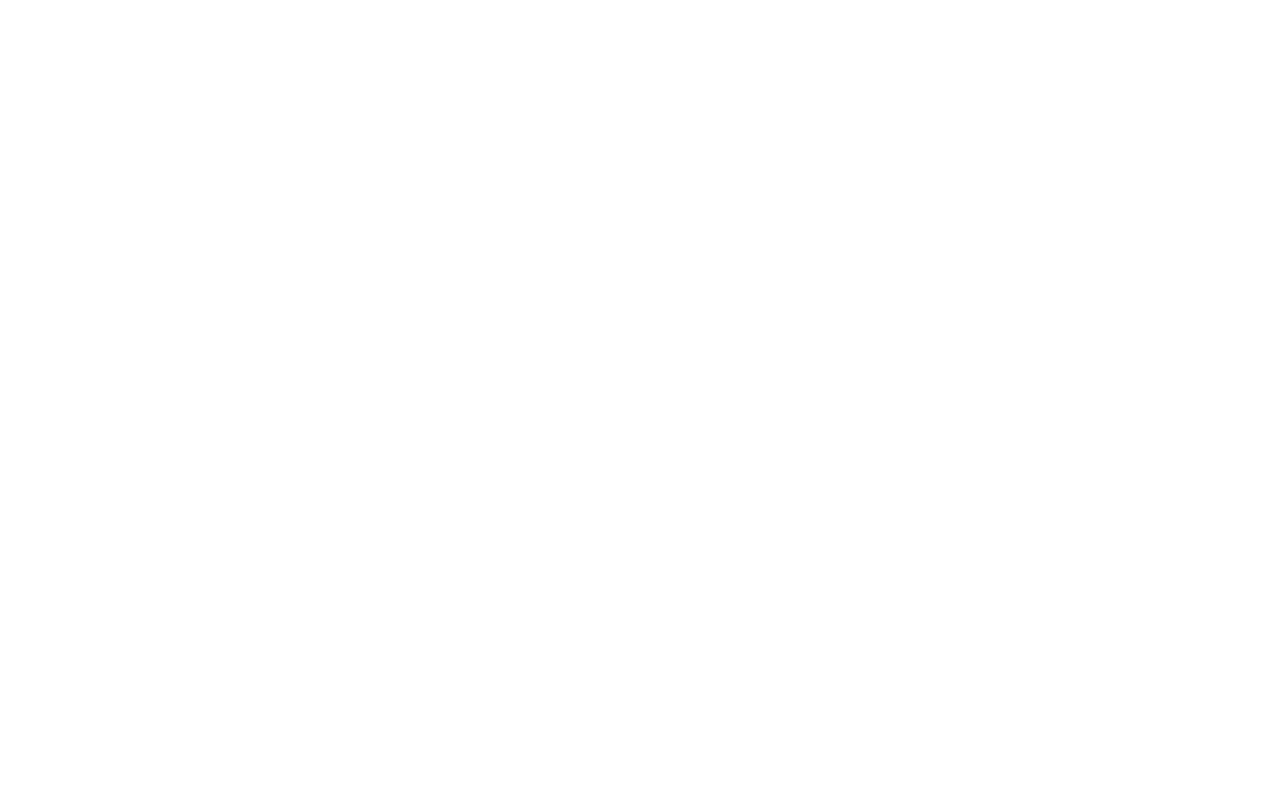
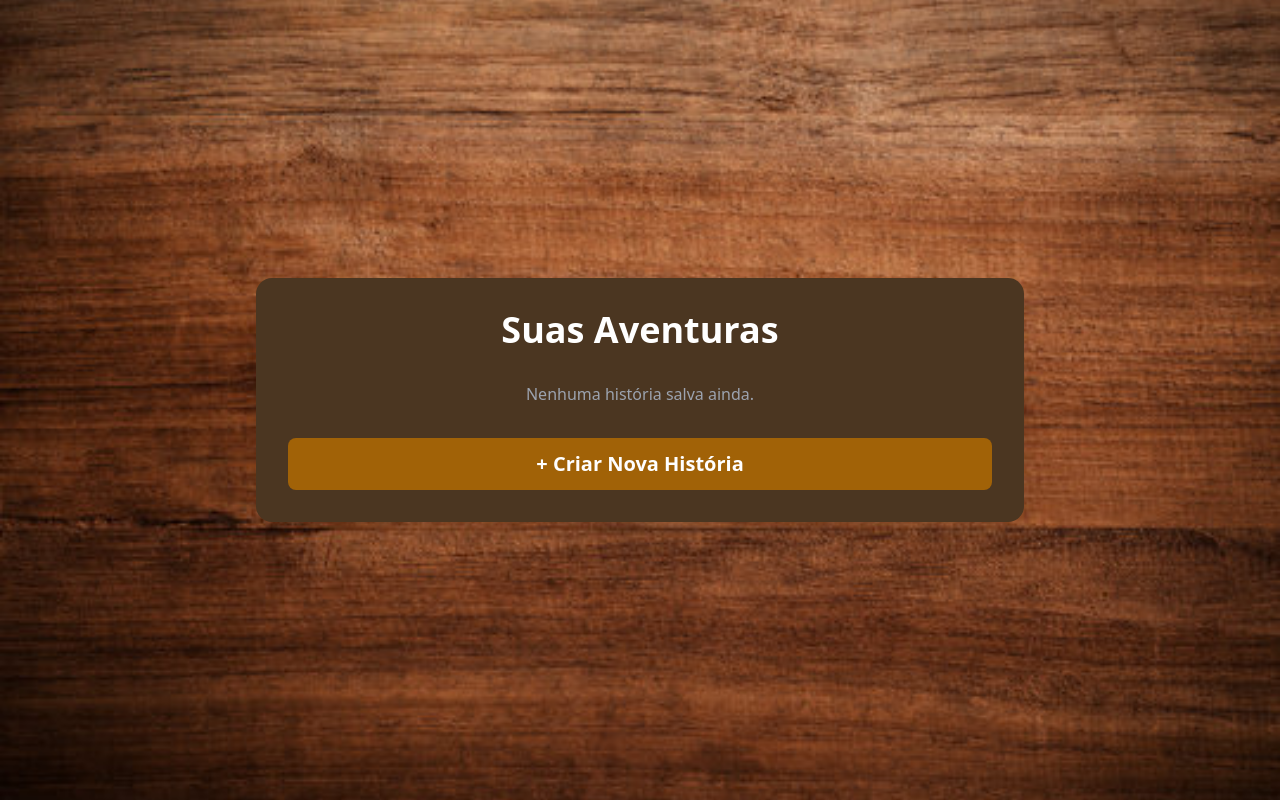
Before and after one commit to nuneslg/Talesmith, a React (Vite) app in the folder frontend/: page /historias in a window 1280 px wide. Before the commit this address had no page. Built offline with nearby package versions, Linux system fonts and the light colour scheme.

Commit message:
feat(front): criar tela inicial para listar histórias salvas  e criar histórias novas

```diff
--- a/frontend/src/App.jsx
+++ b/frontend/src/App.jsx
@@ -12,7 +12,7 @@ function App() {
       style={{ backgroundImage: `url(${background})` }}
     >
       <button
-        onClick={() => navigate('/config')}
+        onClick={() => navigate('/historias')}
         className="bg-red-700 hover:bg-red-800 text-white text-2xl px-8 py-4 rounded-md font-bold tracking-wider medieval-font transition duration-300 shadow-lg"
       >
         Jogar
--- a/frontend/src/main.jsx
+++ b/frontend/src/main.jsx
@@ -5,6 +5,7 @@ import { BrowserRouter, Routes, Route } from 'react-router-dom'
 import App from './App'
 import ChatPage from './pages/chat/ChatPage'
 import RPGConfig from './pages/chat/RPGConfig'
+import HistoryPages from './pages/historias/HistoryPages'  /* 👈 NOVO */
 import './index.css'
 
 
@@ -13,6 +14,7 @@ ReactDOM.createRoot(document.getElementById('root')).render(
     <BrowserRouter>
       <Routes>
         <Route path="/" element={<App />} />
+        <Route path="/historias" element={<HistoryPages />} /> {/* 👈 NOVO */} {/*alterei a tela inicial para apontar para a tela de histórias salvas e criar nova história*/}
         <Route path="/config" element={<RPGConfig />} /> {/* 👈 NOVO */}
         <Route path="/chat" element={<ChatPage />} />
       </Routes>
--- a/frontend/src/pages/chat/RPGConfig.jsx
+++ b/frontend/src/pages/chat/RPGConfig.jsx
@@ -22,12 +22,26 @@ function RPGConfig() {
   }
 
 
+
   const handleSubmit = (e) => {
-    e.preventDefault()
-    // Aqui você pode armazenar no localStorage ou em contexto
-    console.log('Configuração do jogo:', form)
-    navigate('/chat')
-  }
+    e.preventDefault();
+  // 1. Pega a lista de histórias que já existem no navegador
+  const historiasAtuais = JSON.parse(localStorage.getItem('rpg_historias')) || [];
+  // 2. Cria a nova história com os dados do formulário e um ID único
+  const novaHistoria = {
+    ...form, // Copia todos os dados do formulário (personagem, classe, etc.)
+    id: Date.now() // Cria um ID único baseado na data e hora atuais
+  };
+  // 3. Adiciona a nova história à lista
+  const novasHistorias = [...historiasAtuais, novaHistoria];
+  // 4. Salva a lista atualizada de volta no navegador
+  localStorage.setItem('rpg_historias', JSON.stringify(novasHistorias));
+
+  console.log('História salva com sucesso!', novaHistoria);
+
+  navigate('/chat');
+};
+
 
 
   return (
--- /dev/null
+++ b/frontend/src/pages/historias/HistoryPages.jsx
@@ -0,0 +1,79 @@
+import { useState, useEffect } from 'react'
+import { useNavigate } from 'react-router-dom'
+import fundo from './MadeiraFundo.jpg'
+
+function TelaInicial() {
+  const navigate = useNavigate()
+  const [historias, setHistorias] = useState([])
+
+  useEffect(() => {
+
+    const historiasSalvas = JSON.parse(localStorage.getItem('rpg_historias')) || []
+    setHistorias(historiasSalvas)
+  }, [])
+
+  const handleCriarNova = () => {
+    // Navega para a página de criação
+    navigate('/config')
+  }
+
+ const handleCarregarHistoria = (idDaHistoria) => {
+
+  const historiaSelecionada = historias.find(h => h.id === idDaHistoria);
+
+  if (historiaSelecionada) {
+    console.log('Carregando história:', historiaSelecionada);
+
+    navigate('/chat', { state: { config: historiaSelecionada } });
+  } else {
+    console.error('Erro: História não encontrada!');
+
+  }
+};
+
+  return (
+    <div
+      className="min-h-screen text-white flex flex-col items-center justify-center px-4 py-12"
+      style={{
+        backgroundImage: `url(${fundo})`,
+        backgroundSize: 'cover',
+        backgroundPosition: 'center',
+      }}
+    >
+      <div className="bg-[#4B3621] p-8 rounded-2xl shadow-xl w-full max-w-3xl text-center">
+        <h1 className="text-4xl font-bold mb-8">Suas Aventuras</h1>
+
+        {/* --- Lista de Histórias Salvas --- */}
+        <div className="space-y-4 mb-8">
+          {historias.length > 0 ? (
+            historias.map((historia) => (
+              <div
+                key={historia.id} // É importante ter uma chave única para cada item da lista
+                onClick={() => handleCarregarHistoria(historia.id)}
+                className="bg-[#6D4C41] p-4 rounded-lg flex justify-between items-center cursor-pointer hover:bg-opacity-80 transition"
+              >
+                <div>
+                  <h2 className="text-xl font-semibold">{historia.personagem}</h2>
+                  <p className="text-sm text-gray-300">{historia.ambientacao}</p>
+                </div>
+                <span className="text-yellow-500">▶</span>
+              </div>
+            ))
+          ) : (
+            <p className="text-gray-400">Nenhuma história salva ainda.</p>
+          )}
+        </div>
+
+        {/* --- Botão para Criar Nova História --- */}
+        <button
+          onClick={handleCriarNova}
+          className="w-full bg-yellow-700 hover:bg-yellow-800 text-white py-3 rounded-lg text-xl font-semibold transition duration-300"
+        >
+          + Criar Nova História
+        </button>
+      </div>
+    </div>
+  )
+}
+
+export default TelaInicial
```
Also changed, not shown: frontend/src/pages/historias/MadeiraFundo.jpg (added).
